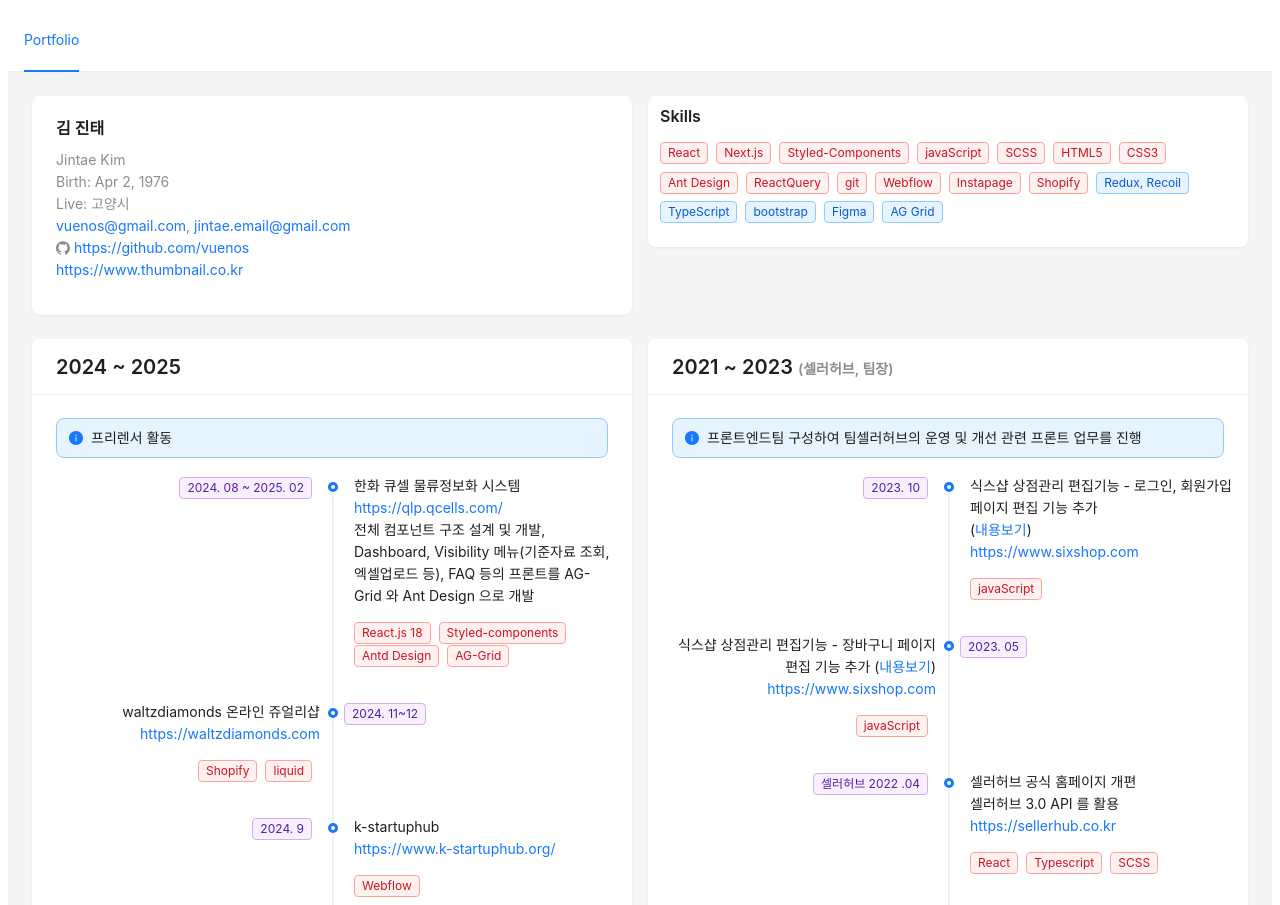
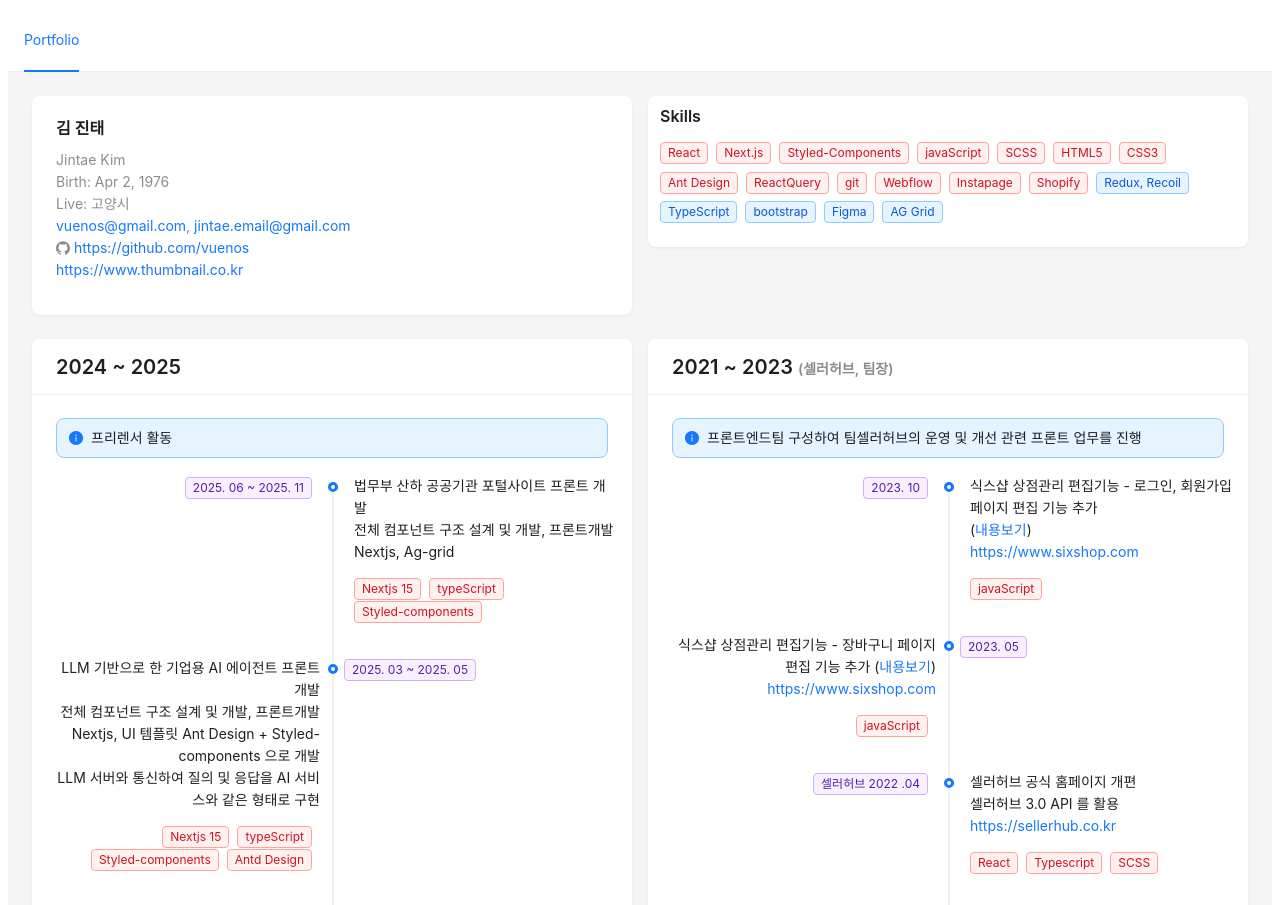
Before and after one commit to vuenos/jintaekim, a Next.js app: page / in a window 1280 px wide. Shown: the top 905 px of the page. Built offline with nearby package versions, Linux system fonts and the light colour scheme.

Commit message:
Update index.tsx

```diff
--- a/pages/index.tsx
+++ b/pages/index.tsx
@@ -42,6 +42,40 @@ const myData = [
 ];
 
 const year2024 = [
+  {
+        label: (<Tag color="purple">2025. 06 ~ 2025. 11</Tag>),
+        children:
+            <>
+                <Paragraph>
+                    법무부 산하 공공기관 포털사이트 프론트 개발<br />
+                    전체 컴포넌트 구조 설계 및 개발, 프론트개발 Nextjs, Ag-grid<br />
+                </Paragraph>
+                <Paragraph>
+                  <Tag color="red">Nextjs 15</Tag>
+                  <Tag color="red">typeScript</Tag>
+                  <Tag color="red">Styled-components</Tag>
+                </Paragraph>
+            </>
+        ,
+    },
+  {
+        label: (<Tag color="purple">2025. 03 ~ 2025. 05</Tag>),
+        children:
+            <>
+                <Paragraph>
+                    LLM 기반으로 한 기업용 AI 에이전트 프론트 개발<br />
+                    전체 컴포넌트 구조 설계 및 개발, 프론트개발 Nextjs, UI 템플릿 Ant Design + Styled-components 으로 개발<br />
+                  LLM 서버와 통신하여 질의 및 응답을 AI 서비스와 같은 형태로 구현
+                </Paragraph>
+                <Paragraph>
+                  <Tag color="red">Nextjs 15</Tag>
+                  <Tag color="red">typeScript</Tag>
+                  <Tag color="red">Styled-components</Tag>
+                  <Tag color="red">Antd Design</Tag>
+                </Paragraph>
+            </>
+        ,
+    },
     {
         label: (<Tag color="purple">2024. 08 ~ 2025. 02</Tag>),
         children:
```
